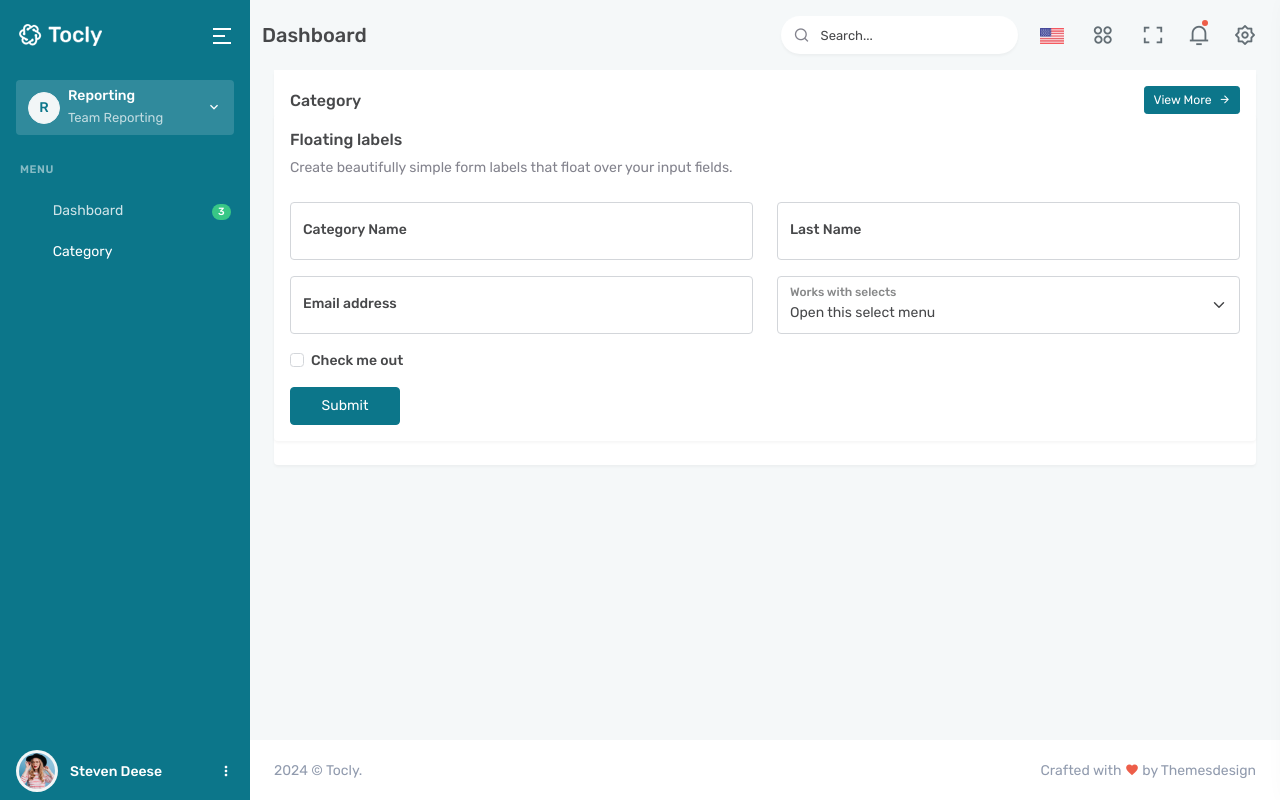
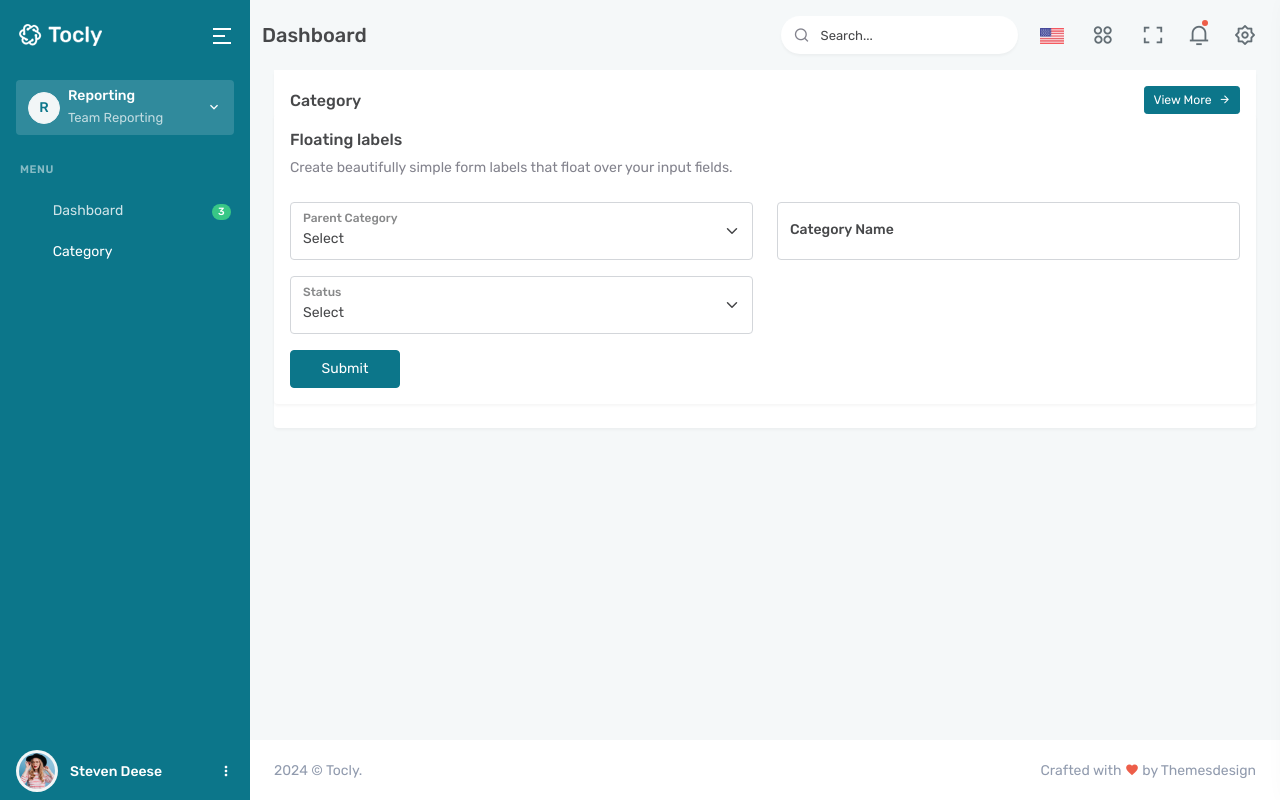
Before and after one commit to githubapp3709/ecommerce_ci, a CodeIgniter app: page /database/Category in a window 1280 px wide. Run offline with CodeIgniter, Linux system fonts and the light colour scheme; some libraries are stand-ins or nearby versions.

Commit message:
added category form validation

```diff
--- a/application/config/autoload.php
+++ b/application/config/autoload.php
@@ -58,7 +58,7 @@ $autoload['packages'] = array();
 |
 |	$autoload['libraries'] = array('user_agent' => 'ua');
 */
-$autoload['libraries'] = array();
+$autoload['libraries'] = array('form_validation');
 
 /*
 | -------------------------------------------------------------------
--- /dev/null
+++ b/application/config/form_validation.php
@@ -0,0 +1,3 @@
+<?php
+$config['error_prefix'] = '<div class="error_prefix text-danger">';
+$config['error_suffix'] = '</div>';
--- a/application/controllers/Category.php
+++ b/application/controllers/Category.php
@@ -5,7 +5,13 @@ class Category extends CI_Controller
 {
     public function index()
     {
-
-        $this->load->view('category');
+        $this->form_validation->set_rules('cate_name', 'Category Name', 'required|trim');
+        $this->form_validation->set_rules('status', 'Status', 'required|trim');
+        if ($this->form_validation->run()) {
+            $post = $this->input->post();
+            print_r($post);
+        } else {
+            $this->load->view('category');
+        }
     }
 }
--- a/application/views/category.php
+++ b/application/views/category.php
@@ -40,44 +40,29 @@
                                 <div class="row">
                                     <div class="col-md-6">
                                         <div class="form-floating mb-3">
-                                            <input type="text" class="form-control" id="floatingFirstnameInput" placeholder="Category Name">
-                                            <label for="floatingFirstnameInput">Category Name</label>
+                                            <select class="form-select" id="floatingSelectGrid" name="parent_id">
+                                                <option selected="">Select</option>
+                                            </select>
+                                            <label for="floatingSelectGrid">Parent Category</label>
                                         </div>
                                     </div>
                                     <div class="col-md-6">
                                         <div class="form-floating mb-3">
-                                            <input type="text" class="form-control" id="floatingLastnameInput" placeholder="Enter Your Last Name">
-                                            <label for="floatingLastnameInput">Last Name</label>
+                                            <input type="text" class="form-control" id="floatingFirstnameInput" placeholder="Category Name" name="cate_name">
+                                            <label for="floatingFirstnameInput">Category Name</label>
                                         </div>
-                                    </div>
-                                </div>
-                                <div class="row">
-                                    <div class="col-md-6">
-                                        <div class="form-floating mb-3">
-                                            <input type="email" class="form-control" id="floatingemailInput" placeholder="Enter Email address">
-                                            <label for="floatingemailInput">Email address</label>
-                                        </div>
+                                        <?= form_error('cate_name') ?>
                                     </div>
                                     <div class="col-md-6">
                                         <div class="form-floating mb-3">
-                                            <select class="form-select" id="floatingSelectGrid" aria-label="Floating label select example">
-                                                <option selected="">Open this select menu</option>
-                                                <option value="1">One</option>
-                                                <option value="2">Two</option>
-                                                <option value="3">Three</option>
+                                            <select class="form-select" id="floatingSelectGrid" name="status">
+                                                <option value="" selected="">Select</option>
+                                                <option value="1">Active</option>
+                                                <option value="0">Deactive</option>
                                             </select>
-                                            <label for="floatingSelectGrid">Works with selects</label>
+                                            <label for="floatingSelectGrid">Status</label>
                                         </div>
-                                    </div>
-                                </div>
-
-                                <div class="mb-3">
-
-                                    <div class="form-check">
-                                        <input class="form-check-input" type="checkbox" id="floatingCheck">
-                                        <label class="form-check-label" for="floatingCheck">
-                                            Check me out
-                                        </label>
+                                        <?= form_error('status') ?>
                                     </div>
                                 </div>
                                 <div>
```
